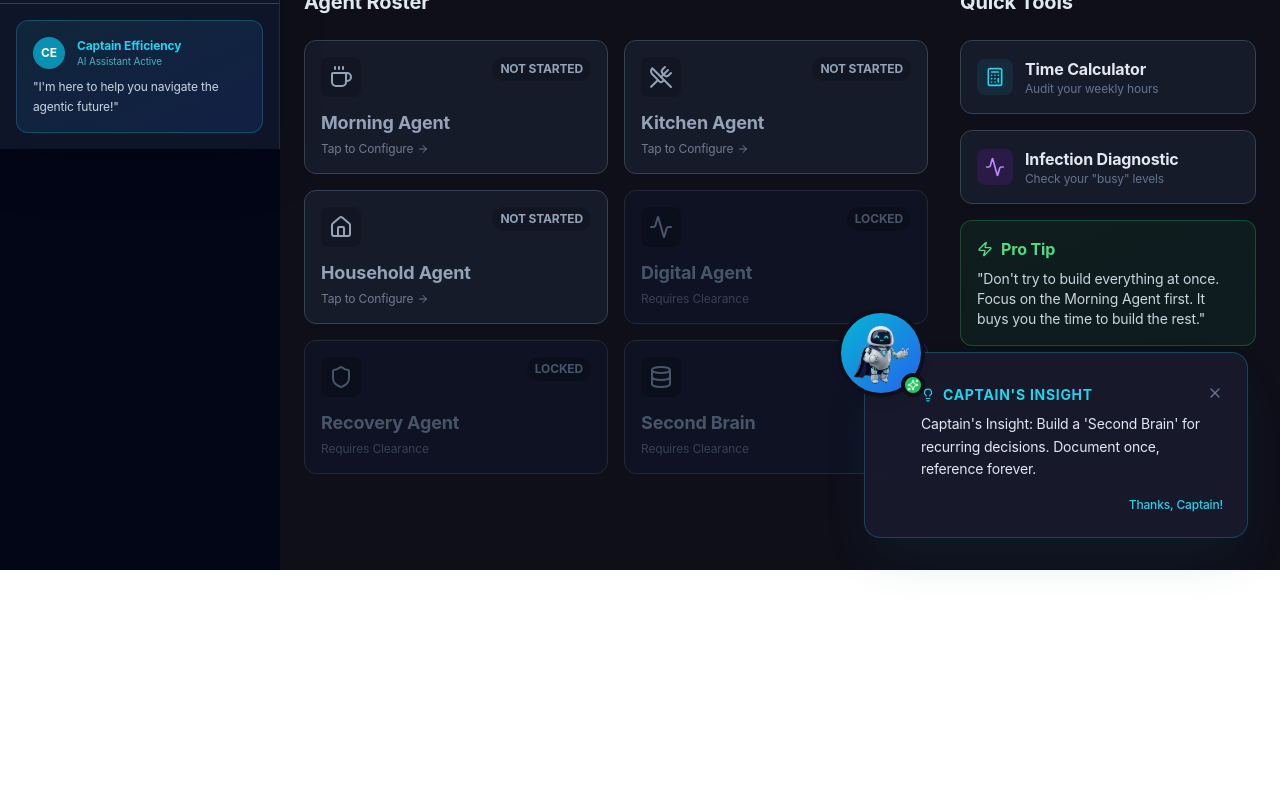
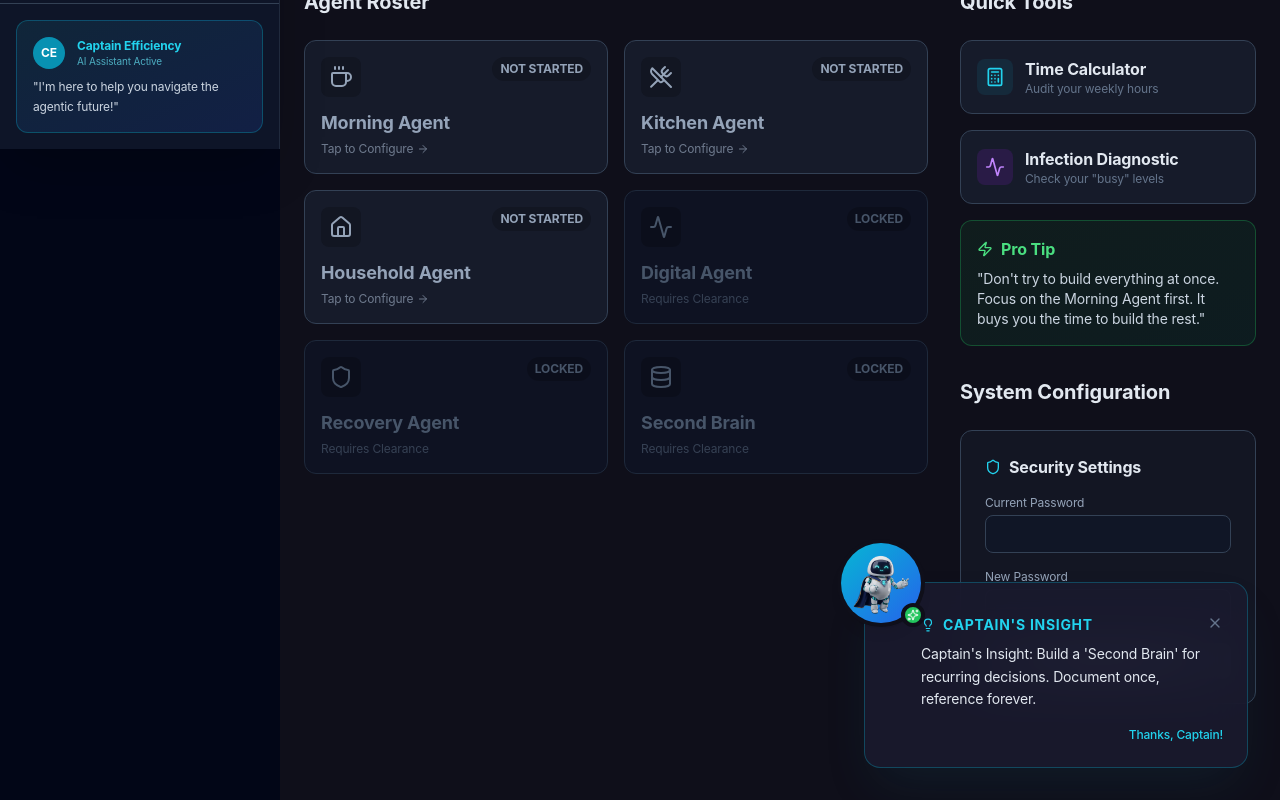
Before and after one commit to agenticaihome/ebook-frontend, a React (Create React App) app: page /dashboard in a window 1280 px wide. Shown: the part 651-1451 px from the top of the page. Before the commit the page ends 1221 px from the top, so only its background shows below. Built offline with nearby package versions, Linux system fonts and the light colour scheme.

Commit message:
Add change password to dashboard and update support emails

```diff
--- a/src/ErgoGuide.jsx
+++ b/src/ErgoGuide.jsx
@@ -538,7 +538,7 @@ export default function HowToPay() {
                                     <ChevronDown className="group-open:rotate-180 transition-transform" />
                                 </summary>
                                 <div className="px-6 pb-6 text-slate-400 text-sm">
-                                    If you sent too little, you'll need to send the remainder. If you sent too much, contact agenticaiathome@gmail.com and we'll refund the difference.
+                                    If you sent too little, you'll need to send the remainder. If you sent too much, contact support@agenticaihome.com and we'll refund the difference.
                                 </div>
                             </details>
                             <details className="bg-slate-800/30 rounded-xl border border-slate-700 group">
--- a/src/FAQ.jsx
+++ b/src/FAQ.jsx
@@ -757,7 +757,7 @@ export default function FAQ() {
                                     Get the System ($19.99 with ERG)
                                 </Link>
                                 <a
-                                    href="mailto:agenticaiathome@gmail.com"
+                                    href="mailto:support@agenticaihome.com"
                                     className="bg-slate-700 hover:bg-slate-600 text-white px-8 py-3 rounded-xl font-bold transition-all border border-slate-600"
                                 >
                                     Email Support
--- a/src/pages/Dashboard.jsx
+++ b/src/pages/Dashboard.jsx
@@ -9,6 +9,7 @@ import {
 import WebbookLayout from '../components/layout/WebbookLayout';
 import CaptainHero from '../components/CaptainHero';
 import { usePageTitle } from '../hooks/usePageTitle';
+import { api } from '../services/api';
 
 const Dashboard = () => {
     usePageTitle('Dashboard');
@@ -172,6 +173,12 @@ const Dashboard = () => {
                                     </p>
                                 </div>
                             </div>
+
+                            {/* System Configuration (Password Change) */}
+                            <div className="mt-8">
+                                <h2 className="text-xl font-bold mb-6 text-slate-200">System Configuration</h2>
+                                <ChangePasswordForm />
+                            </div>
                         </div>
                     </div>
 
@@ -181,4 +188,79 @@ const Dashboard = () => {
     );
 };
 
+const ChangePasswordForm = () => {
+    const [currentPassword, setCurrentPassword] = useState('');
+    const [newPassword, setNewPassword] = useState('');
+    const [status, setStatus] = useState('IDLE'); // IDLE, LOADING, SUCCESS, ERROR
+    const [message, setMessage] = useState('');
+
+    const handleSubmit = async (e) => {
+        e.preventDefault();
+        setStatus('LOADING');
+        setMessage('');
+
+        try {
+            const data = await api.changePassword(currentPassword, newPassword);
+
+            if (data.success) {
+                setStatus('SUCCESS');
+                setMessage('Password updated successfully.');
+                setCurrentPassword('');
+                setNewPassword('');
+            } else {
+                setStatus('ERROR');
+                setMessage(data.error || 'Failed to update password.');
+            }
+        } catch (err) {
+            setStatus('ERROR');
+            setMessage(err.message || 'Network error. Please try again.');
+        }
+    };
+
+    return (
+        <div className="p-6 bg-slate-800/30 border border-slate-700 rounded-xl">
+            <h3 className="font-bold text-slate-200 mb-4 flex items-center gap-2">
+                <Shield size={16} className="text-cyan-400" /> Security Settings
+            </h3>
+
+            <form onSubmit={handleSubmit} className="space-y-4">
+                <div>
+                    <label className="block text-xs text-slate-400 mb-1">Current Password</label>
+                    <input
+                        type="password"
+                        value={currentPassword}
+                        onChange={(e) => setCurrentPassword(e.target.value)}
+                        className="w-full bg-slate-900/50 border border-slate-700 rounded-lg px-3 py-2 text-sm text-white focus:border-cyan-500 outline-none transition-colors"
+                        required
+                    />
+                </div>
+                <div>
+                    <label className="block text-xs text-slate-400 mb-1">New Password</label>
+                    <input
+                        type="password"
+                        value={newPassword}
+                        onChange={(e) => setNewPassword(e.target.value)}
+                        className="w-full bg-slate-900/50 border border-slate-700 rounded-lg px-3 py-2 text-sm text-white focus:border-cyan-500 outline-none transition-colors"
+                        required
+                    />
+                </div>
+
+                {message && (
+                    <div className={`text-xs p-2 rounded ${status === 'SUCCESS' ? 'bg-green-900/20 text-green-400' : 'bg-red-900/20 text-red-400'}`}>
+                        {message}
+                    </div>
+                )}
+
+                <button
+                    type="submit"
+                    disabled={status === 'LOADING'}
+                    className="w-full bg-slate-700 hover:bg-slate-600 text-white text-sm font-bold py-2 rounded-lg transition-colors disabled:opacity-50"
+                >
+                    {status === 'LOADING' ? 'Updating...' : 'Update Password'}
+                </button>
+            </form>
+        </div>
+    );
+};
+
 export default Dashboard;
--- a/src/services/api.js
+++ b/src/services/api.js
@@ -62,6 +62,16 @@ export const api = {
       headers: getHeaders(),
       credentials: 'include',
       body: JSON.stringify({ email, password }),
+    });
+    return handleResponse(response);
+  },
+
+  changePassword: async (currentPassword, newPassword) => {
+    const response = await fetch(`${API_URL}/auth/change-password`, {
+      method: 'POST',
+      headers: getHeaders(),
+      credentials: 'include',
+      body: JSON.stringify({ currentPassword, newPassword }),
     });
     return handleResponse(response);
   },
```
